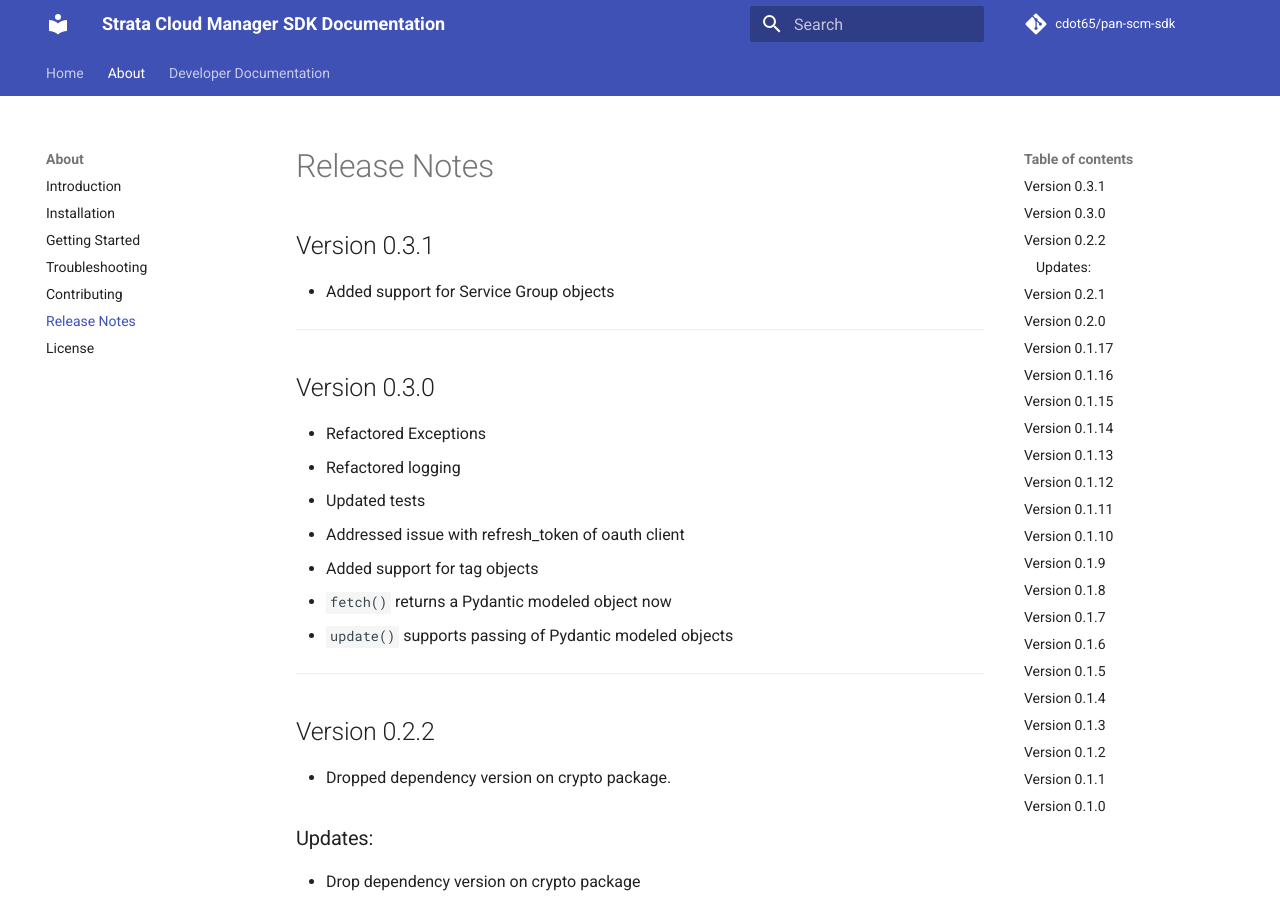
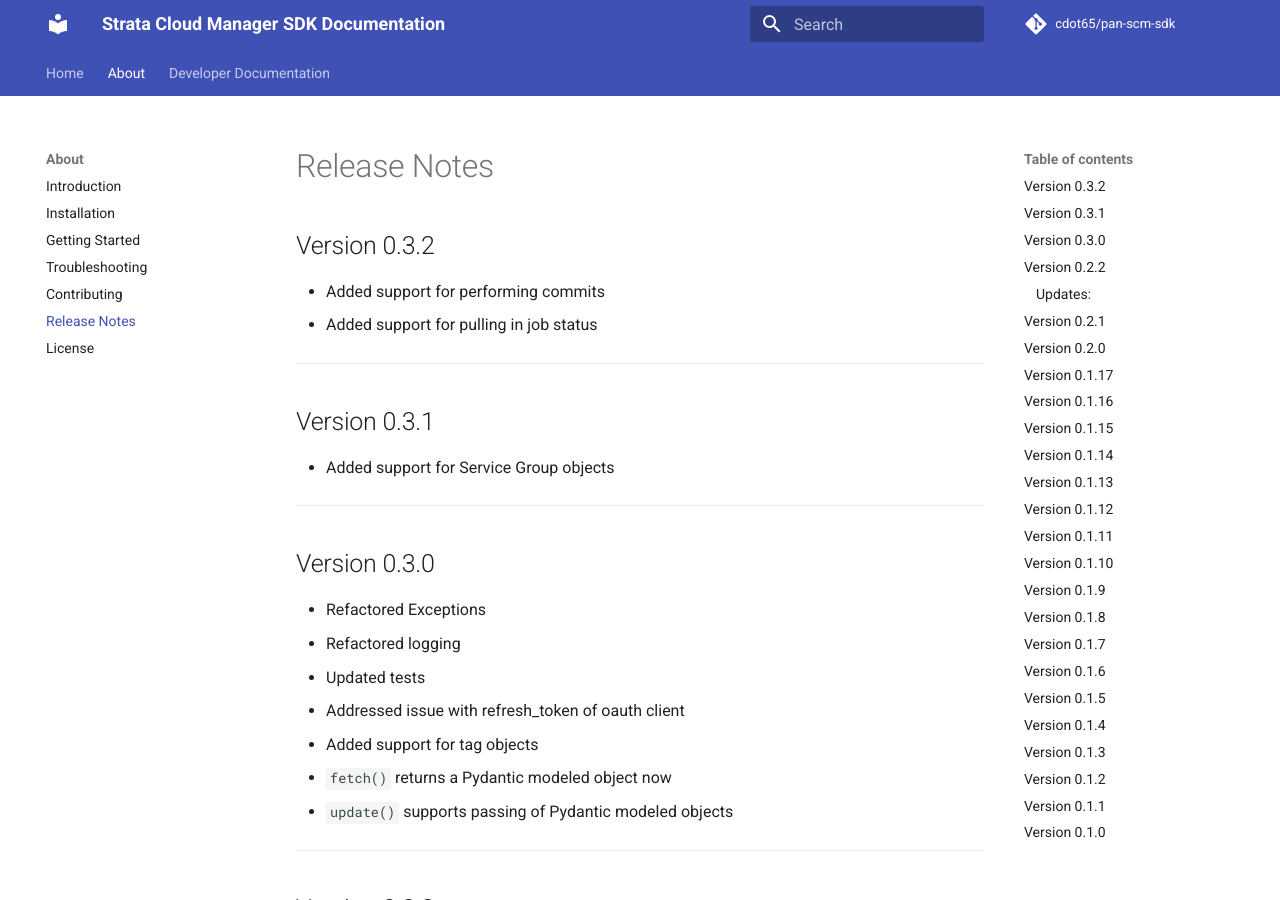
Before and after one commit to cdot65/pan-scm-sdk, an MkDocs documentation site: the page built from docs/about/release-notes.md, in a window 1280 px wide and 900 px high. Built offline with MkDocs 1.6.1 and Material for MkDocs 9.7.7, drawn with Linux system fonts in a browser that asks for light colours; comment, search, counter and statistics services are not loaded.

Commit message:
Update version to 0.3.2 with new commit and job status features
This update introduces the ability to perform commits and to pull in job status, enhancing the functionality of the SDK. The release notes and pyproject.toml have been updated to reflect this version change.

```diff
--- a/docs/about/release-notes.md
+++ b/docs/about/release-notes.md
@@ -1,3 +1,10 @@
+## Version 0.3.2
+
+- Added support for performing commits
+- Added support for pulling in job status
+
+---
+
 ## Version 0.3.1
 
 - Added support for Service Group objects
--- a/pyproject.toml
+++ b/pyproject.toml
@@ -1,6 +1,6 @@
 [tool.poetry]
 name = "pan-scm-sdk"
-version = "0.3.1"
+version = "0.3.2"
 description = "Python SDK for Palo Alto Networks Strata Cloud Manager."
 authors = ["Calvin Remsburg <calvin@cdot.io>"]
 license = "Apache 2.0"
```
